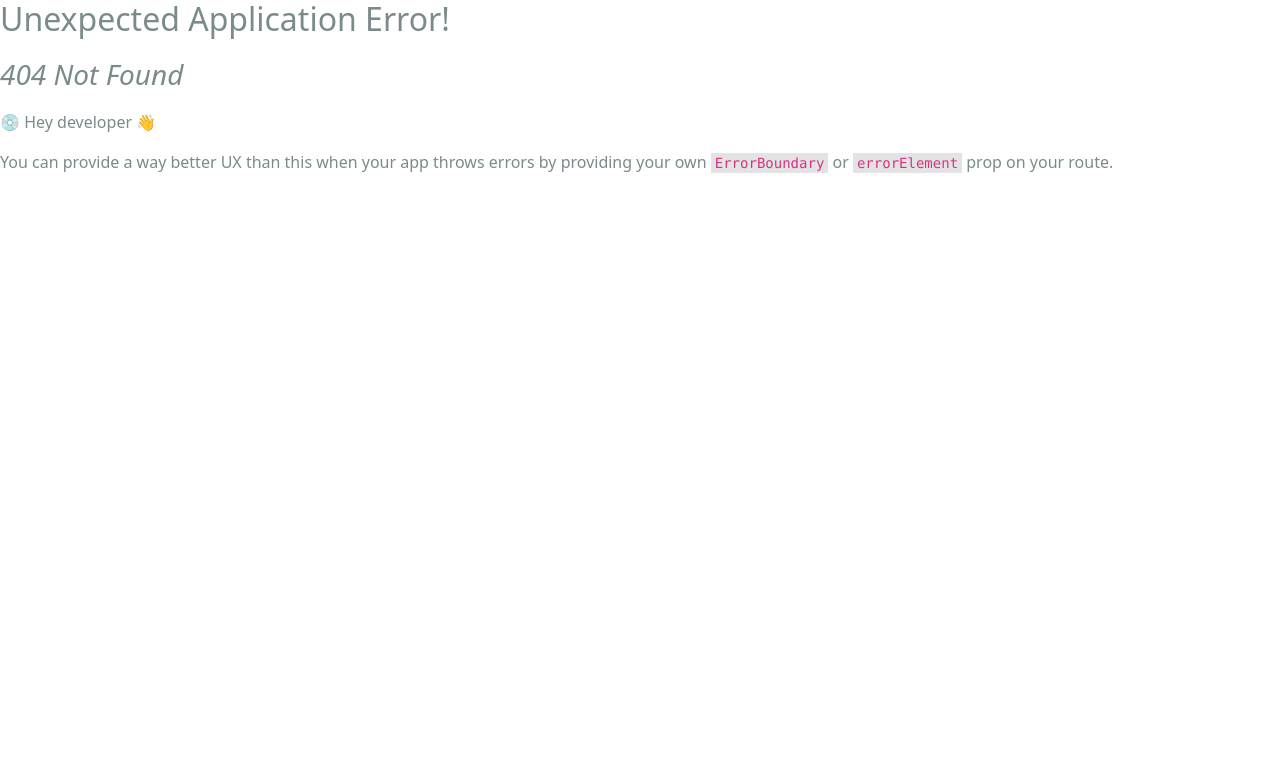
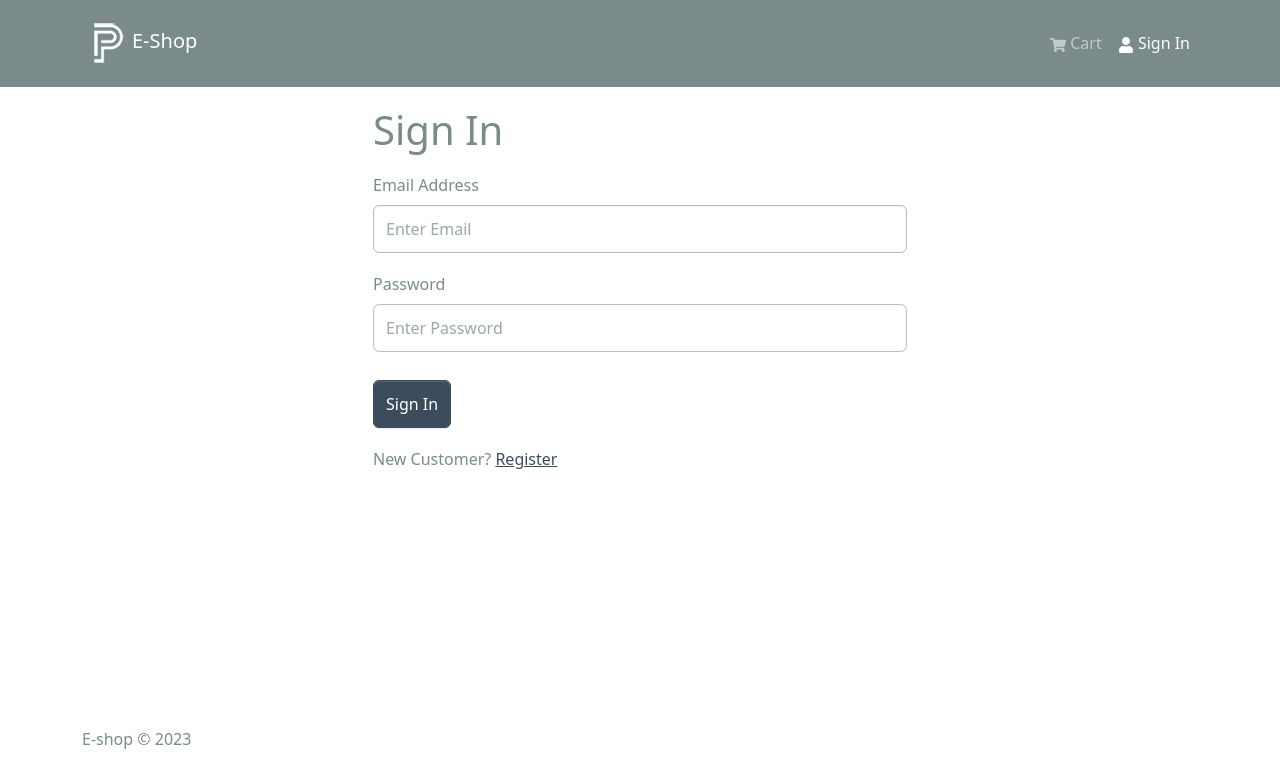
Before and after one commit to Kfir1/E-shop, a React (Create React App) app in the folder frontend/: page /login in a window 1280 px wide. Before the commit this address had no page. Shown: the top 784 px of the page. Built offline with nearby package versions, Linux system fonts and the light colour scheme.

Commit message:
added LoginScreen + route in index.js, FormContainer component

```diff
--- /dev/null
+++ b/frontend/src/components/FormContainer.jsx
@@ -0,0 +1,15 @@
+import { Container, Row, Col } from 'react-bootstrap';
+
+const FormContainer = ({ children }) => {
+  return (
+    <Container>
+      <Row className="justify-content-md-center">
+        <Col xs={12} md={6}>
+          { children }
+        </Col>
+      </Row>
+    </Container>
+  )
+}
+
+export default FormContainer;
--- a/frontend/src/index.js
+++ b/frontend/src/index.js
@@ -16,7 +16,7 @@ import reportWebVitals from './reportWebVitals';
 import HomeScreen from './screens/HomeScreen';
 import ProductScreen from './screens/ProductScreen';
 import CartScreen from './screens/CartScreen';
-
+import LoginScreen from './screens/LoginScreen';
 
 // create route from element
 // index={true}, prevent render multiple screens at once
@@ -26,6 +26,7 @@ const router = createBrowserRouter(
       <Route index={true} path="/" element={<HomeScreen />} />
       <Route path="/product/:id" element={<ProductScreen />} />
       <Route path="/cart" element={<CartScreen />} />
+      <Route path="/login" element={<LoginScreen />} />
     </Route>
   )
 );
--- /dev/null
+++ b/frontend/src/screens/LoginScreen.jsx
@@ -0,0 +1,55 @@
+import { useState } from "react";
+import { Link } from 'react-router-dom';
+import { Form, Button, Row, Col } from 'react-bootstrap';
+import FormContainer from "../components/FormContainer";
+
+const LoginScreen = () => {
+  const [email, setEmail] = useState('');
+  const [password, setPassword] = useState('');
+
+  const submitHandler = (e) => {
+    e.preventDefault();
+    console.log('submit');
+  };
+
+
+  return (
+    <FormContainer>
+      <h1>Sign In</h1>
+
+      <Form onSubmit={submitHandler}>
+        <Form.Group controlId='email' className="my-3">
+          <Form.Label>Email Address</Form.Label>
+          <Form.Control
+            type='email'
+            placeholder="Enter Email"
+            value={email}
+            onChange={(e) => { setEmail(e.target.value)}}
+          ></Form.Control>
+        </Form.Group>
+
+        <Form.Group controlId='password' className="my-3">
+          <Form.Label>Password</Form.Label>
+          <Form.Control
+            type='password'
+            placeholder="Enter Password"
+            value={password}
+            onChange={(e) => { setPassword(e.target.value)}}
+          ></Form.Control>
+        </Form.Group>
+
+        <Button type='submit' variant="primary" className="mt-2">
+          Sign In
+        </Button>
+      </Form>
+
+      <Row className="py-3">
+          <Col>
+            New Customer? <Link to='/register'>Register</Link>
+          </Col>
+      </Row>
+    </FormContainer>
+  )
+}
+
+export default LoginScreen;
```
